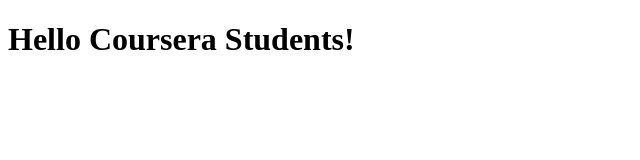
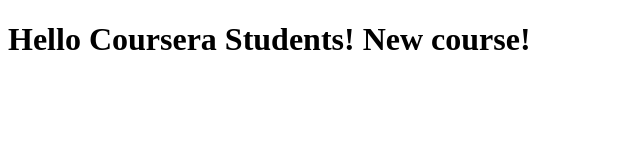
Before and after one commit to dg1223/angular1-coursera, a plain HTML site: page index.html in a window 1280 px wide. Shown: the whole page, without its empty margins (0-640 px from the left). Drawn offline with Linux system fonts and the light colour scheme.

Commit message:
new version of web file

```diff
--- a/index.html
+++ b/index.html
@@ -5,6 +5,6 @@
     <title>Hello Coursera</title>
   </head>
   <body>
-    <h1>Hello Coursera Students!</h1>
+    <h1>Hello Coursera Students! New course!</h1>
   </body>
 </html>
```
